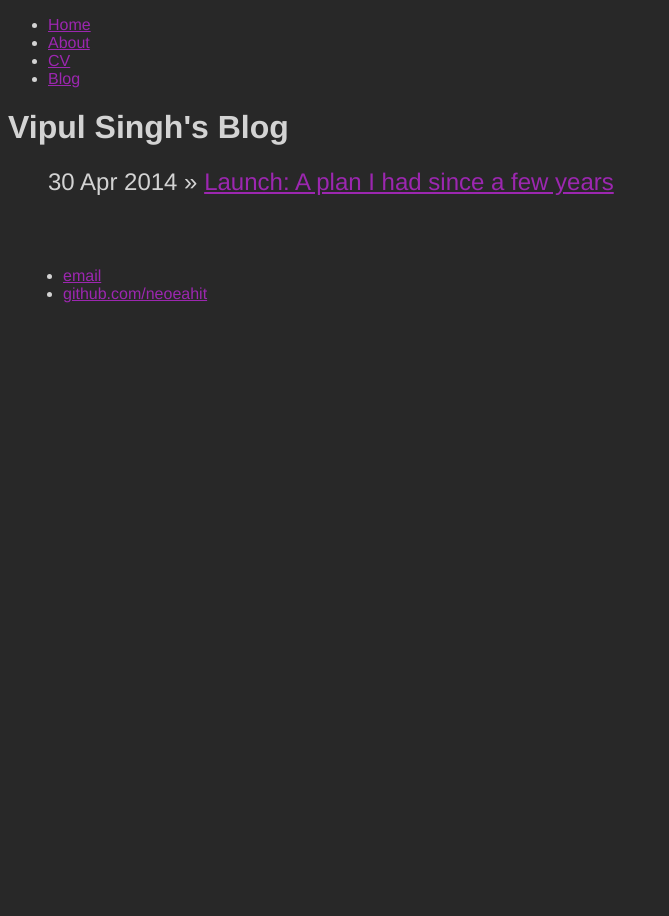
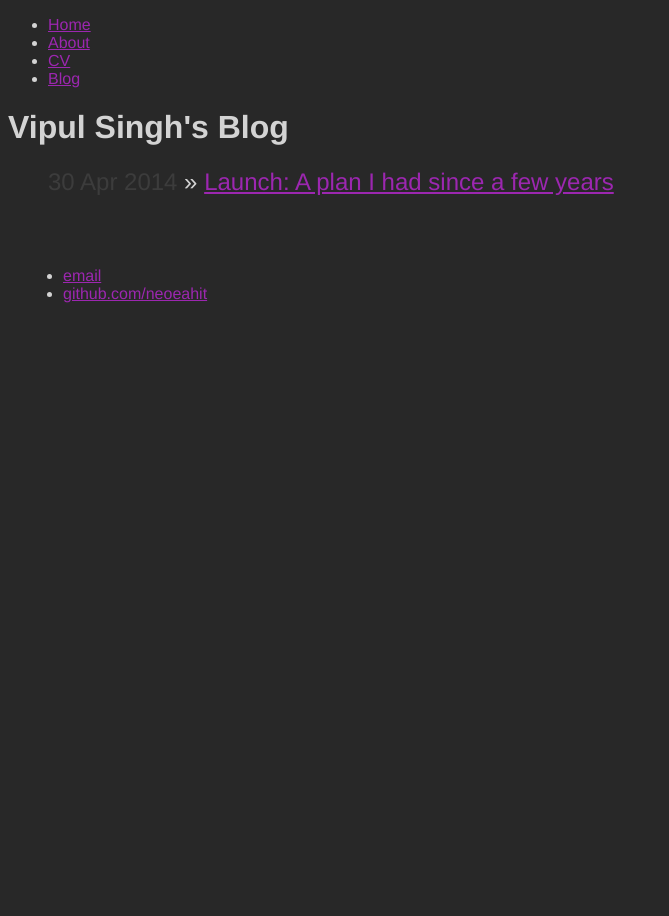
Before and after one commit to neoeahit/old.github.io, a Jekyll site: the page built from blog/index.html, in a window 1280 px wide. Shown: the whole page, without its empty margins (0-669 px from the left). Built offline with Jekyll 4.4.1, drawn with Linux system fonts in a browser that asks for light colours.

Commit message:
Update main.css
Adding typing animation

```diff
--- a/css/main.css
+++ b/css/main.css
@@ -142,3 +142,24 @@
     font-family: 'Dancing Script', cursive;
     text-transform: none;
 }
+
+
+p{
+	font-size: 14px;
+	margin: 30px;
+	white-space:nowrap;
+	overflow: hidden;
+	width: 30em;
+	animation: type 4s steps(50, end) 1;
+}
+
+@keyframes type{
+	from{ width: 0;}
+}
+span{
+	animation: blink 1s infinite;
+}
+
+@keyframes blink{
+	to{ opacity: .0;}
+}
```
